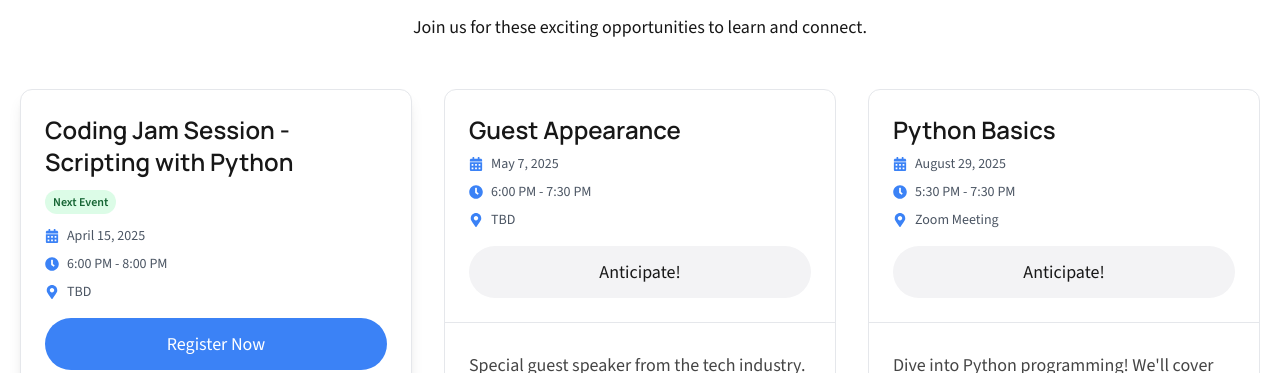
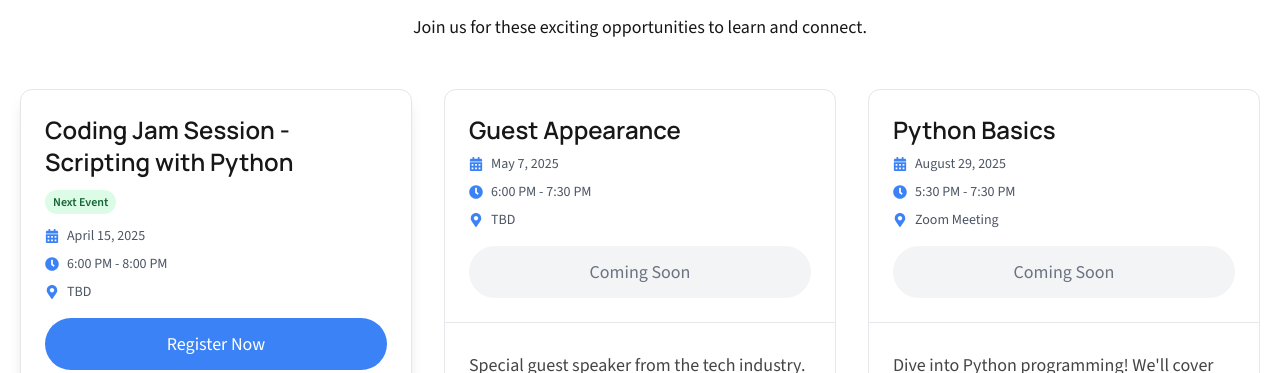
Before and after one commit to mrmorgan-i/newmancodingclub, a Next.js app: page / in a window 1280 px wide. Shown: the part 3894-4267 px from the top of the page. Built offline with nearby package versions, Linux system fonts and the light colour scheme.

Commit message:
events-prop

```diff
--- a/src/components/Events/EventCard.tsx
+++ b/src/components/Events/EventCard.tsx
@@ -38,14 +38,19 @@ const EventCard: React.FC<Props> = ({ event, highlight }: Props) => {
                     </div>
                 </div>
 
-                <Link href={registerLink} target="_blank" rel="noopener noreferrer">
-                    <button className={clsx("w-full py-3 px-4 rounded-full transition-colors", {
-                        "bg-primary hover:bg-primary-accent text-white": highlight,
-                        "bg-hero-background hover:bg-gray-200 text-foreground": !highlight
-                    })}>
-                        {highlight ? "Register Now" : "Anticipate!"}
-                    </button>
-                </Link>
+                {highlight ? (
+                    // Clickable button for highlighted/next event
+                    <Link href={registerLink} target="_blank" rel="noopener noreferrer">
+                        <button className="w-full py-3 px-4 rounded-full transition-colors bg-primary hover:bg-primary-accent text-white">
+                            Register Now
+                        </button>
+                    </Link>
+                ) : (
+                    // Non-clickable label for future events
+                    <div className="w-full py-3 px-4 rounded-full bg-gray-100 text-gray-500 text-center cursor-default">
+                        Coming Soon
+                    </div>
+                )}
             </div>
             <div className="p-6 mt-1">
                 <p className="text-foreground-accent mb-4">{description}</p>
--- a/src/data/events.ts
+++ b/src/data/events.ts
@@ -8,7 +8,7 @@ export const events: IEvent[] = [
         location: "TBD",
         description: "Join us for a fun evening of coding! We'll be working on Python scripting challenges together. All skill levels are welcome.",
         tags: ["Python", "Scripting", "Programming", "Beginner"],
-        registerLink: "#register"
+        registerLink: "https://forms.gle/"
     },
     {
         title: "Guest Appearance",
@@ -17,7 +17,7 @@ export const events: IEvent[] = [
         location: "TBD",
         description: "Special guest speaker from the tech industry. Topic and details to be announced soon!",
         tags: ["Version Control", "Collaboration", "Git"],
-        registerLink: "#register"
+        registerLink: "#"
     },
     {
         title: "Python Basics",
@@ -26,6 +26,6 @@ export const events: IEvent[] = [
         location: "Zoom Meeting",
         description: "Dive into Python programming! We'll cover syntax, data types, functions, and create simple programs together.",
         tags: ["Python", "Beginner", "Programming"],
-        registerLink: "#register"
+        registerLink: "#"
     }
 ];
```
